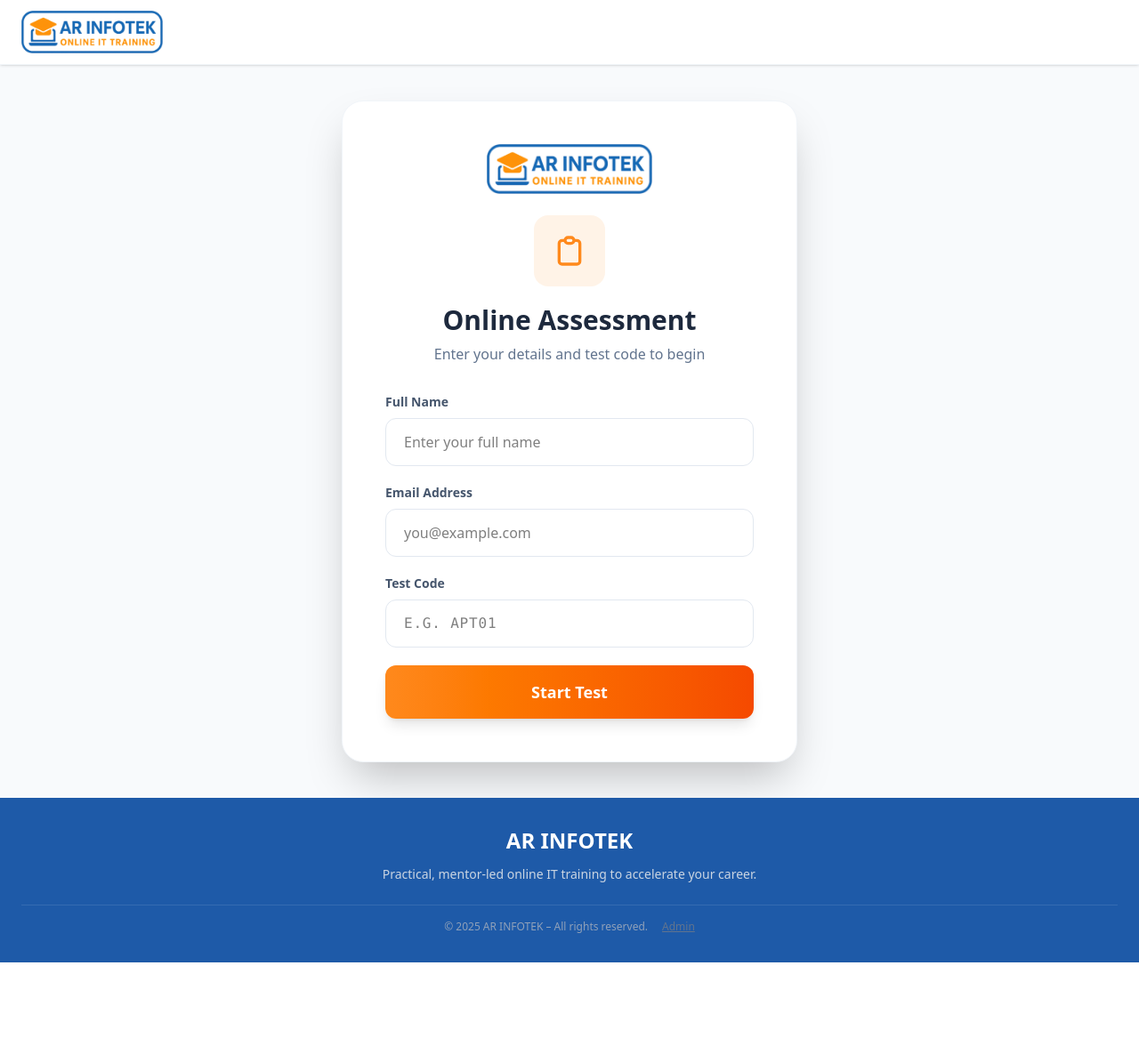
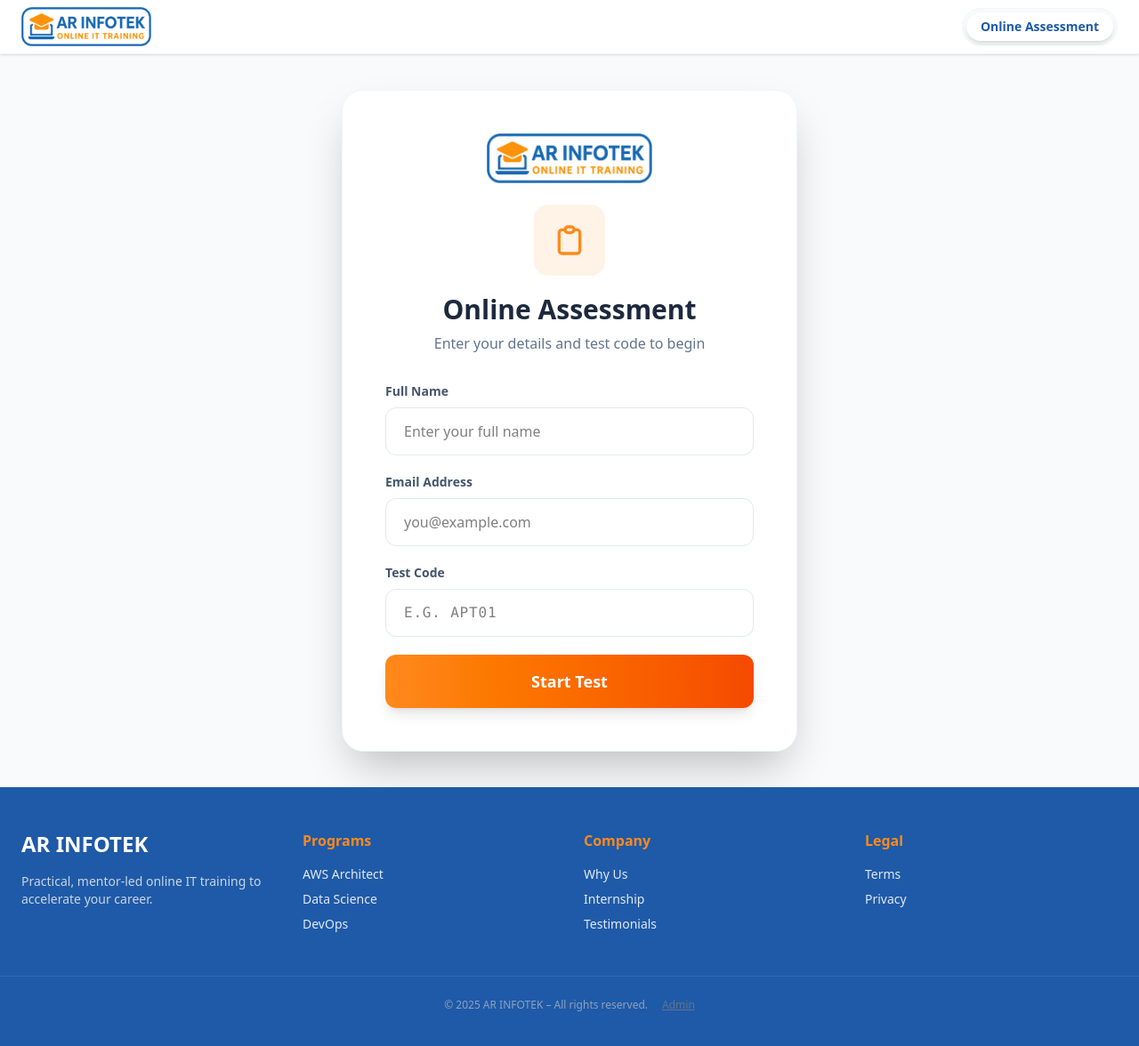
Before and after one commit to ShrivatsanAnandraj/arinfotek-assesment, a React (Vite) app: page / in a window 1280 px wide. Shown: the top 1176 px of the page at 89% size. Before the commit the page ends 1082 px from the top, so only its background shows below. Built offline with nearby package versions, Linux system fonts and the light colour scheme.

Commit message:
Match arinfotek.co.in footer, restore Online Assessment pill in header

```diff
--- a/src/components/Footer.jsx
+++ b/src/components/Footer.jsx
@@ -1,12 +1,38 @@
 function Footer({ onAdminClick, screen }) {
   return (
-    <footer className="bg-primary text-slate-200 py-8">
-      <div className="max-w-7xl mx-auto px-6 text-center">
+    <footer className="bg-primary text-slate-200 py-12">
+      <div className="max-w-7xl mx-auto px-6 grid md:grid-cols-4 gap-8">
+        <div>
+          <div className="flex items-center gap-2 mb-4">
             <span className="text-2xl font-black text-white">AR INFOTEK</span>
-        <p className="text-sm text-slate-300 mt-3">
-          Practical, mentor-led online IT training to accelerate your career.
-        </p>
-        <div className="text-xs text-slate-400 mt-6 border-t border-white/10 pt-4 flex items-center justify-center gap-4">
+          </div>
+          <p className="text-sm text-slate-300">Practical, mentor-led online IT training to accelerate your career.</p>
+        </div>
+        <div>
+          <h5 className="font-bold text-accent mb-4">Programs</h5>
+          <ul className="space-y-2 text-sm">
+            <li><a href="https://arinfotek.co.in/#courses" className="hover:text-white">AWS Architect</a></li>
+            <li><a href="https://arinfotek.co.in/#courses" className="hover:text-white">Data Science</a></li>
+            <li><a href="https://arinfotek.co.in/#courses" className="hover:text-white">DevOps</a></li>
+          </ul>
+        </div>
+        <div>
+          <h5 className="font-bold text-accent mb-4">Company</h5>
+          <ul className="space-y-2 text-sm">
+            <li><a href="https://arinfotek.co.in/#why" className="hover:text-white">Why Us</a></li>
+            <li><a href="https://arinfotek.co.in/#internship" className="hover:text-white">Internship</a></li>
+            <li><a href="https://arinfotek.co.in/#testimonials" className="hover:text-white">Testimonials</a></li>
+          </ul>
+        </div>
+        <div>
+          <h5 className="font-bold text-accent mb-4">Legal</h5>
+          <ul className="space-y-2 text-sm">
+            <li><a href="#" className="hover:text-white">Terms</a></li>
+            <li><a href="#" className="hover:text-white">Privacy</a></li>
+          </ul>
+        </div>
+      </div>
+      <div className="text-center text-xs text-slate-400 mt-12 border-t border-white/10 pt-6 flex items-center justify-center gap-4">
         <span>&copy; 2025 AR INFOTEK &ndash; All rights reserved.</span>
         <button
           onClick={onAdminClick}
@@ -15,7 +41,6 @@
           {screen === 'admin' ? 'Back to Test' : 'Admin'}
         </button>
       </div>
-      </div>
     </footer>
   );
 }
--- a/src/components/Header.jsx
+++ b/src/components/Header.jsx
@@ -3,14 +3,19 @@
 const Header = () => {
   return (
     <header className="sticky top-0 z-50 bg-white/95 backdrop-blur-md border-b border-slate-100 shadow-sm">
-      <div className="max-w-7xl mx-auto px-6 py-3 flex items-center justify-between">
+      <div className="max-w-7xl mx-auto px-6 py-2 flex items-center justify-between">
         <a href="/" className="flex items-center hover:opacity-90 transition">
           <img
             src="/arinfotek_logo.png"
             alt="AR INFOTEK"
-            className="h-10 md:h-12 w-auto object-contain"
+            className="h-9 md:h-11 w-auto object-contain"
           />
         </a>
+        <nav className="hidden md:flex items-center gap-1 bg-slate-50 p-1 rounded-full border border-slate-100">
+          <span className="px-4 py-1.5 text-xs lg:text-sm font-bold text-primary rounded-full bg-white shadow-md">
+            Online Assessment
+          </span>
+        </nav>
       </div>
     </header>
   );
```
Lines whose indentation alone changed are shown as unchanged.
